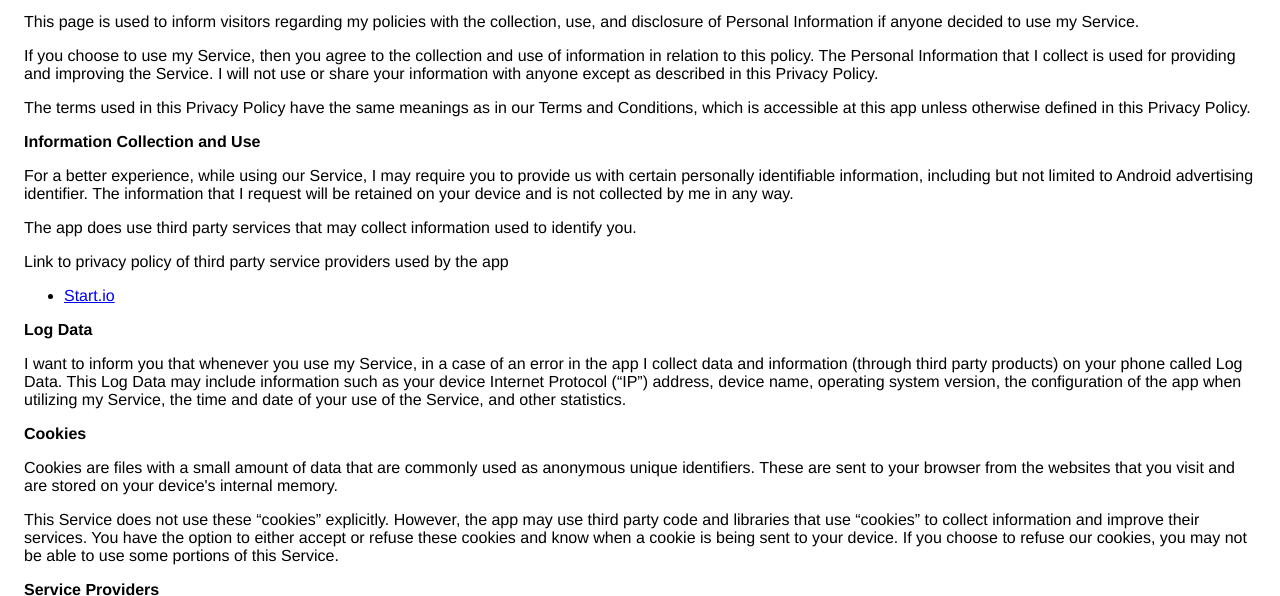
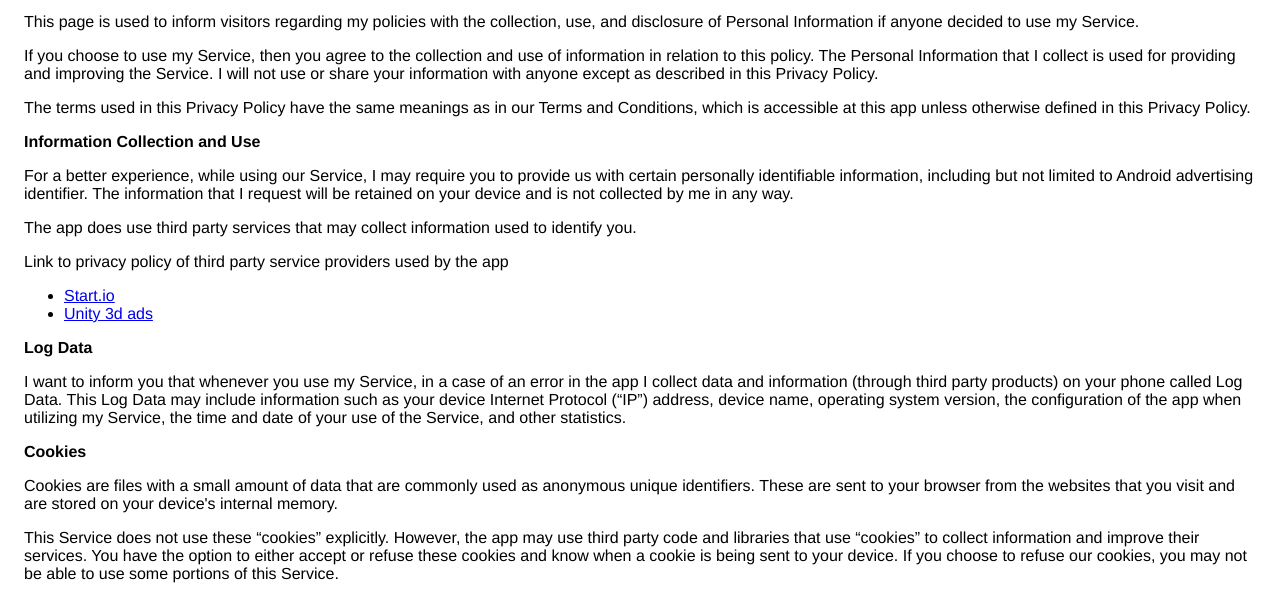
Before and after one commit to valesios/valesios.github.io, a plain HTML site: page pp.html in a window 1280 px wide. Shown: the part 113-709 px from the top of the page. Drawn offline with Linux system fonts and the light colour scheme.

Commit message:
Update pp.html

```diff
--- a/pp.html
+++ b/pp.html
@@ -22,6 +22,7 @@
                   </p> <p>The app does use third party services that may collect information used to identify you.</p> <div><p>Link to privacy policy of third party service providers used by the app</p>
         <ul>
             <li><a href="https://www.start.io" target="_blank">Start.io</a></li>
+            <li><a href="https://unity3d.com/ru/legal/privacy-policy" target="_blank">Unity 3d ads</a></li>
         </ul>
         </div> <p><strong>Log Data</strong></p> <p> I want to inform you that whenever you use my Service, in a case of
                     an error in the app I collect data and information (through third party products) on your phone
```
